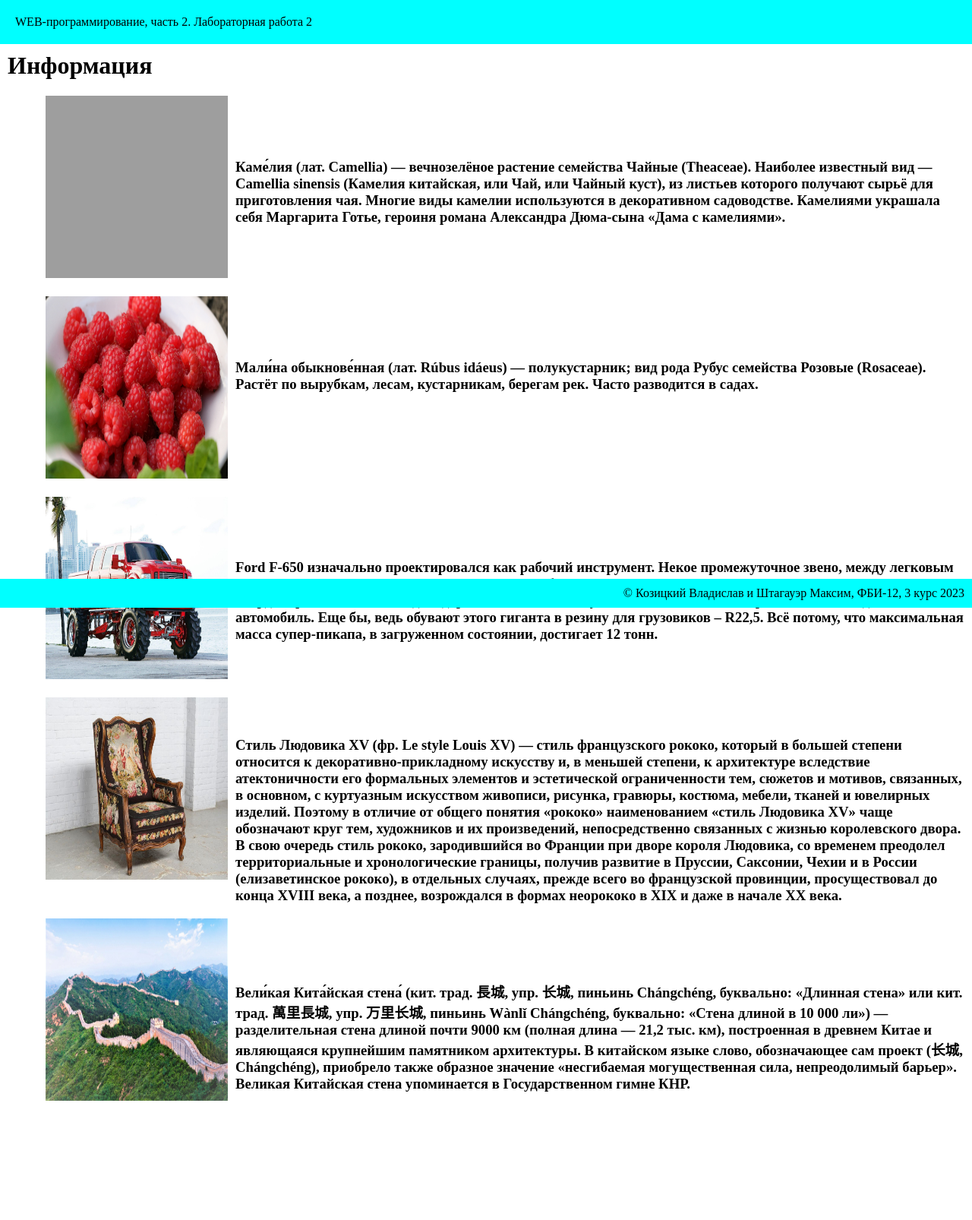
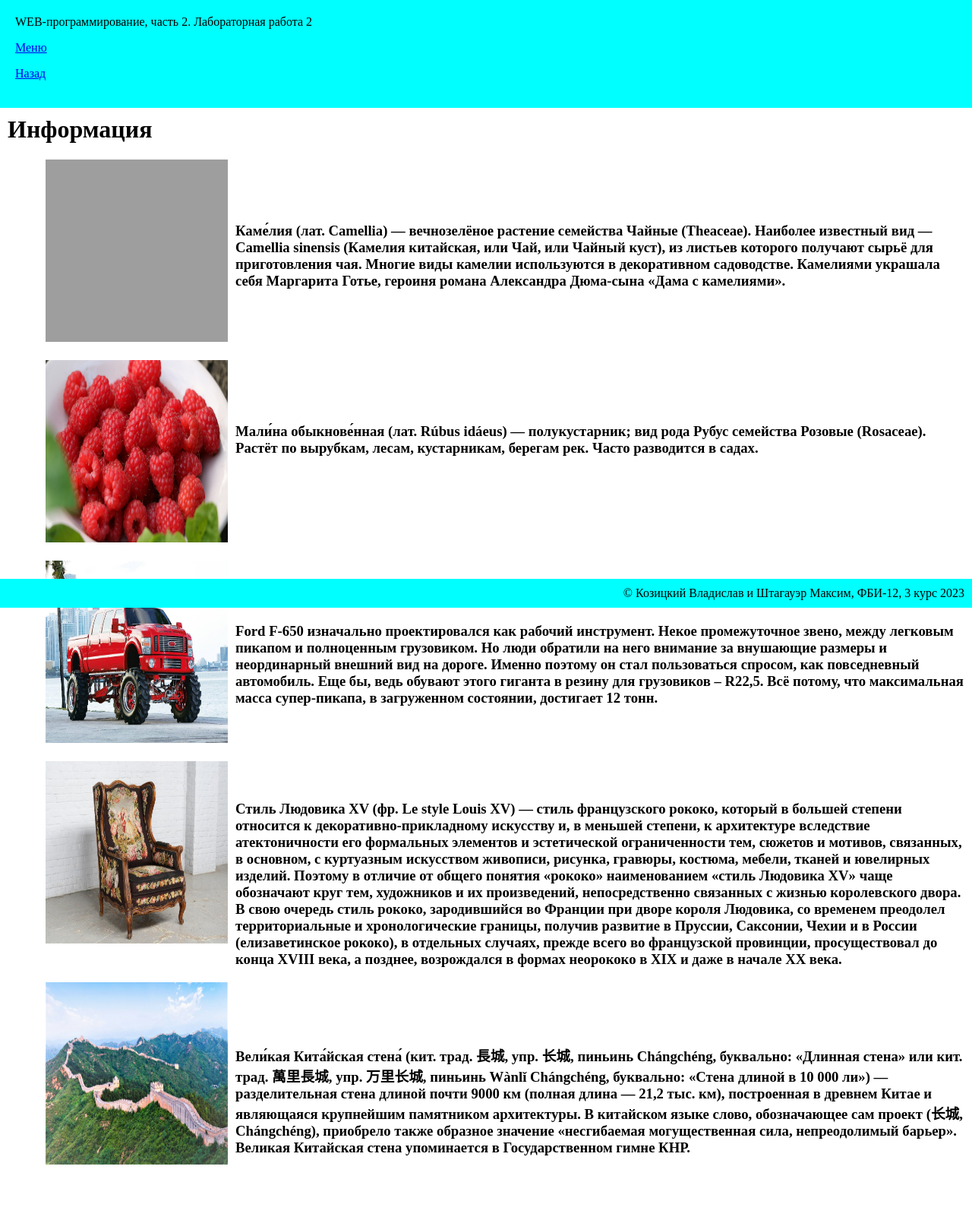
Before and after one commit to SouceTardar/Web-progmm-2kyrs, a Flask app: page /lab2/info in a window 1280 px wide. Shown: the whole page at 76% size. Before the commit the page ends 1449 px from the top, so only its background shows below. Run offline with Flask 3, Linux system fonts and the light colour scheme; grey boxes are pictures that could not be loaded.

Commit message:
Добавлены ссылки

```diff
--- a/templates/example.html
+++ b/templates/example.html
@@ -9,7 +9,8 @@
 <body>
     <header>
         WEB-программирование, часть 2. {% if nomerLab %}Лабораторная работа 2{% endif %}
-
+        <p><a href="/menu">Меню</a></p>
+        <p><a href="/lab2/">Назад</a></p>
     </header>
 
     <main>
--- a/templates/lab2.html
+++ b/templates/lab2.html
@@ -1,7 +1,9 @@
 {% extends "base.html" %}
 
 {% block lab %}Лабораторная работа 2
-
+<p>
+    <a href="/menu">Меню</a>
+</p>
 {% endblock %}
 
 {% block main %}
--- a/templates/lab2INFO.html
+++ b/templates/lab2INFO.html
@@ -1,7 +1,8 @@
 {% extends "base.html" %}
 
 {% block lab %}Лабораторная работа 2
-
+<p><a href="/menu">Меню</a></p>
+<p><a href="/lab2/">Назад</a></p>
 {% endblock %}
 
 {% block main %}
```
